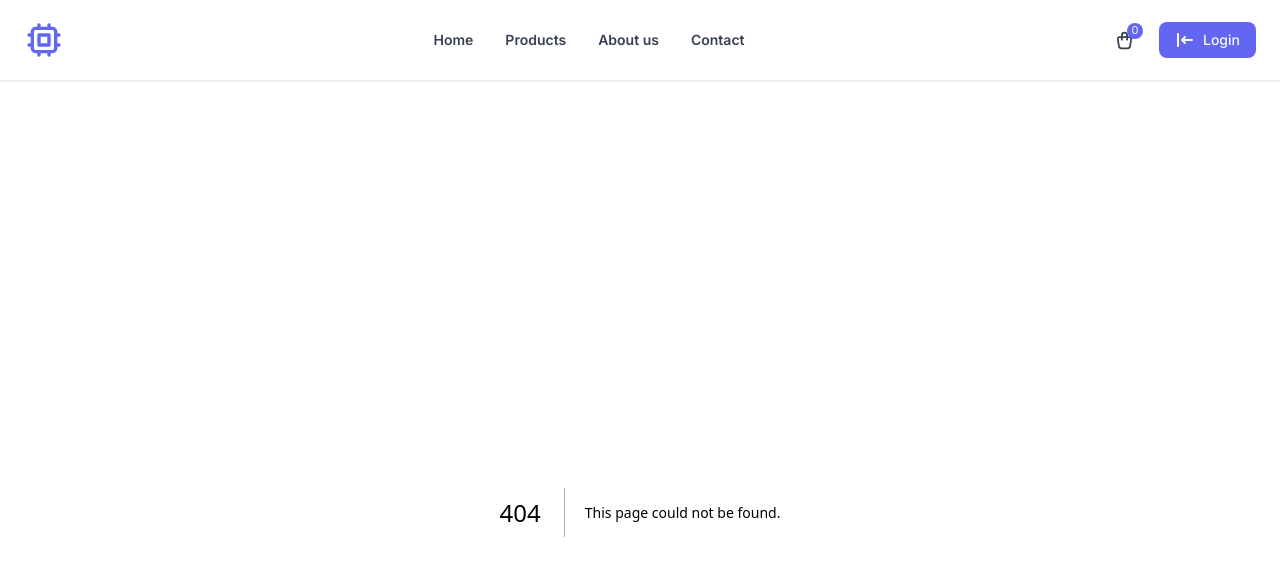
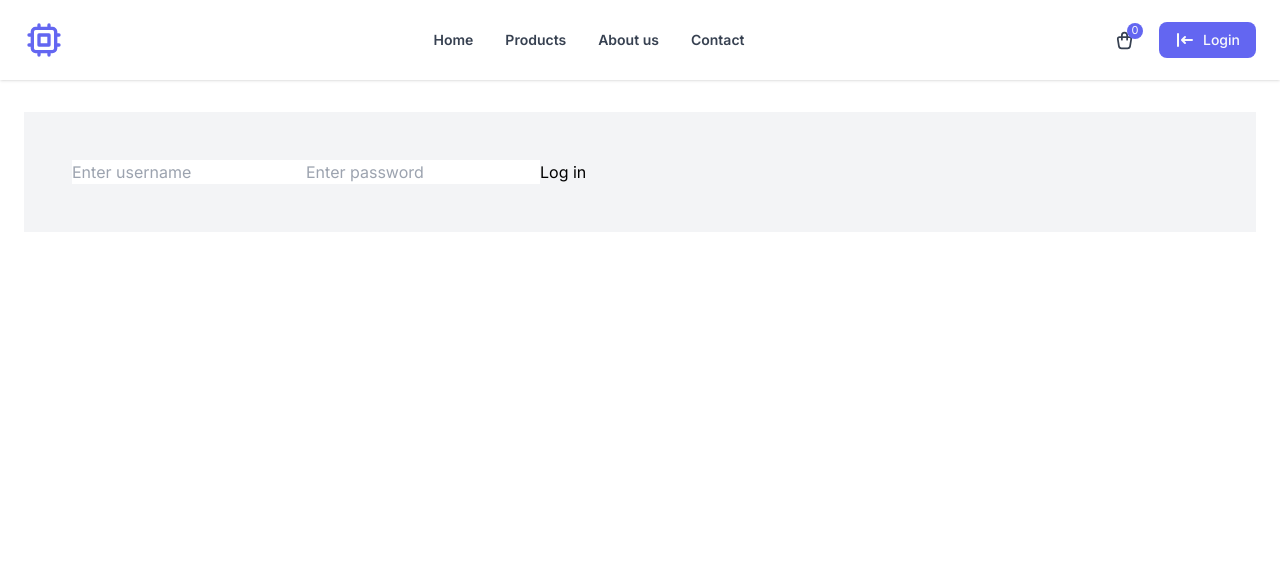
Before and after one commit to Masoud61UI/OneShot-shop, a Next.js app: page /login in a window 1280 px wide. Before the commit this address had no page. Shown: the top 576 px of the page. Built offline with nearby package versions, Linux system fonts and the light colour scheme.

Commit message:
Edit some of pages

```diff
--- /dev/null
+++ b/src/app/(auth)/login/page.tsx
@@ -0,0 +1,9 @@
+import SignInUi from "@/components/signInUi/SignInUi";
+
+export default function page() {
+  return (
+    <>
+      <SignInUi />
+    </>
+  );
+}
--- /dev/null
+++ b/src/app/(auth)/register/page.tsx
@@ -0,0 +1,5 @@
+export default function page() {
+  return (
+    <div>register</div>
+  )
+}
--- a/src/app/ShoppingCartProvider.tsx
+++ b/src/app/ShoppingCartProvider.tsx
@@ -1,8 +1,10 @@
 "use client";
 
-import { createContext, useContext } from "react";
+import { createContext, useContext, useEffect, useState } from "react";
 import { CardItem, IChildren } from "@/app/lib/definitions";
 import { useLocalStorage } from "./lib/useLocalStorage";
+import { logIn } from "@/services/api";
+import { redirect } from "next/navigation";
 
 interface ShoppingCartContexts {
   cartItems: CardItem[];
@@ -11,6 +13,9 @@ interface ShoppingCartContexts {
   getProductQty: (id: number) => number;
   handleRemoveProduct: (id: number) => void;
   cartQty: number;
+  isLogin: boolean;
+  handleLogIn: (username: string, password: string) => void;
+  handleLogOut: () => void;
 }
 
 export const ShoppingCartContext = createContext({} as ShoppingCartContexts);
@@ -20,7 +25,10 @@ export const useShoppingCartContext = () => {
 };
 
 export function ShoppingCartProvider({ children }: IChildren) {
-  const [cartItems, setCartItems] = useLocalStorage<CardItem[]>( "cartItems" ,[]);
+  const [cartItems, setCartItems] = useLocalStorage<CardItem[]>(
+    "cartItems",
+    []
+  );
 
   const handleIncreaseProductQty = (id: number) => {
     setCartItems((currentItem) => {
@@ -68,6 +76,35 @@ export function ShoppingCartProvider({ children }: IChildren) {
 
   const cartQty = cartItems.reduce((totalQty, item) => totalQty + item.qty, 0);
 
+  const [isLogin, setIsLogin] = useState(false);
+
+  const handleLogIn = (username: string, password: string) => {
+    logIn(username, password).finally(() => {
+      // "I used finally instead of then, because I didn't have an API."
+
+      let token = "dfjkvlsnvvlkdfvldmfvvlfdnvldkfnvldfvfdhbgdughfuiehrifvuhs";
+      localStorage.setItem("token", token);
+      // And I know I have to save it in a cookie :)
+
+      setIsLogin(true);
+      redirect("/");
+    });
+  };
+
+  const handleLogOut = () => {
+    setIsLogin(false);
+    localStorage.removeItem("token");
+    redirect("/login");
+  };
+
+  useEffect(() => {
+    let token = localStorage.getItem("token");
+
+    if (token) {
+      setIsLogin(true);
+    }
+  }, []);
+
   return (
     <ShoppingCartContext.Provider
       value={{
@@ -77,6 +114,9 @@ export function ShoppingCartProvider({ children }: IChildren) {
         getProductQty,
         handleRemoveProduct,
         cartQty,
+        isLogin,
+        handleLogIn,
+        handleLogOut,
       }}
     >
       {children}
--- /dev/null
+++ b/src/app/cart/@login/page.tsx
@@ -0,0 +1,9 @@
+import Link from "next/link";
+
+export default function LoginCart() {
+  return (
+    <div className="mt-20">
+      <Link href={"/login"}>Please Log in</Link>
+    </div>
+  );
+}
--- a/src/app/cart/page.tsx
+++ b/src/app/cart/page.tsx
@@ -1,52 +1,12 @@
-"use client";
-
-import CartItem from "@/components/cartItem/CartItem";
-import Container from "@/components/container/Container";
-import { useShoppingCartContext } from "../ShoppingCartProvider";
-
+import ShoppingCart from "@/components/shoppingCart/ShoppingCart";
 
 export default function page() {
-  const { cartItems } = useShoppingCartContext();
-
   return (
-    <div className="mt-14 max-w-6xl mx-auto">
-      <Container>
-        <h1 className="text-lg lg:text-3xl font-bold text-center text-gray-800 pb-8 border-b border-gray-200">
-          Shopping Cart
-        </h1>
-
-        <div className="grid lg:grid-cols-3 gap-10 items-start mt-4">
-          <div className="lg:col-span-2 divide-y">
-            {cartItems.map((item) => (
-              <CartItem {...item} />
-            ))}
-          </div>
-
-          <div className="bg-gradient-to-tr from-indigo-400 via-indigo-200 to-indigo-50 rounded p-6 lg:sticky top-0">
-            <h2 className="text-lg font-bold text-gray-800">Order summary</h2>
-            <ul className="text-gray-800 mt-6 space-y-3">
-              <li className="flex flex-wrap gap-4 text-sm">
-                Subtotal <span className="ml-auto font-bold">$44.00</span>
-              </li>
-              <li className="flex flex-wrap gap-4 text-sm">
-                Shipping <span className="ml-auto font-bold">$4.00</span>
-              </li>
-              <li className="flex flex-wrap gap-4 text-sm">
-                Tax <span className="ml-auto font-bold">$4.00</span>
-              </li>
-              <li className="flex flex-wrap gap-4 text-sm font-bold">
-                Total <span className="ml-auto">$52.00</span>
-              </li>
-            </ul>
-            <button
-              type="button"
-              className="mt-6 text-sm px-6 py-3 w-full bg-indigo-600 hover:bg-indigo-700 text-white rounded"
-            >
-              Make Payment
-            </button>
-          </div>
-        </div>
-      </Container>
+    <div className="max-w-6xl mx-auto mt-14">
+      <h1 className="text-lg lg:text-3xl font-bold text-center text-gray-800 pb-8 border-b border-gray-200">
+        Shopping Cart
+      </h1>
+      <ShoppingCart />
     </div>
   );
 }
--- a/src/components/header/Header.tsx
+++ b/src/components/header/Header.tsx
@@ -7,7 +7,10 @@ import { TbShoppingBag } from "react-icons/tb";
 import { useShoppingCartContext } from "@/app/ShoppingCartProvider";
 
 export default function Header() {
-  const { cartQty } = useShoppingCartContext();
+  const { cartQty, handleLogIn, handleLogOut, isLogin } =
+    useShoppingCartContext();
+
+  const isLoggedIn = isLogin;
 
   return (
     <nav className="bg-white shadow w-full mb-8">
@@ -39,7 +42,11 @@ export default function Header() {
                 {cartQty}
               </span>
             </Link>
-            <button className="px-4 py-2 bg-indigo-500 hover:bg-indigo-600 text-gray-50 rounded-lg flex items-center gap-2 transition duration-180 ease-out hover:ease-in">
+            <button className="px-4 py-2 bg-indigo-500 hover:bg-indigo-600 text-gray-50 rounded-lg transition duration-180 ease-out hover:ease-in text-sm font-medium">
+              {isLoggedIn ? (
+                <div onClick={handleLogOut}>Log Out</div>
+              ) : (
+                <Link className="flex items-center gap-2" href="/login">
                   <svg
                     xmlns="http://www.w3.org/2000/svg"
                     className="h-5 w-5"
@@ -52,7 +59,9 @@ export default function Header() {
                       clip-rule="evenodd"
                     />
                   </svg>
-              <span className="text-sm font-medium">Login</span>
+                  <span>Login</span>
+                </Link>
+              )}
             </button>
           </div>
         </div>
--- /dev/null
+++ b/src/components/shoppingCart/ShoppingCart.tsx
@@ -0,0 +1,54 @@
+"use client";
+
+import CartItem from "@/components/cartItem/CartItem";
+import Container from "@/components/container/Container";
+import { useShoppingCartContext } from "@/app/ShoppingCartProvider";
+import LoginCart from "@/app/cart/@login/page";
+
+export default function ShoppingCart() {
+  const { cartItems, isLogin } = useShoppingCartContext();
+
+  const isLoggedIn = isLogin;
+
+  return isLoggedIn ? (
+    <>
+      <Container>
+        <div className="grid lg:grid-cols-3 gap-10 items-start mt-4">
+          <div className="lg:col-span-2 divide-y">
+            {cartItems.map((item) => (
+              <CartItem {...item} />
+            ))}
+          </div>
+
+          <div className="bg-gradient-to-tr from-indigo-400 via-indigo-200 to-indigo-50 rounded p-6 lg:sticky top-0">
+            <h2 className="text-lg font-bold text-gray-800">Order summary</h2>
+            <ul className="text-gray-800 mt-6 space-y-3">
+              <li className="flex flex-wrap gap-4 text-sm">
+                Subtotal <span className="ml-auto font-bold">$44.00</span>
+              </li>
+              <li className="flex flex-wrap gap-4 text-sm">
+                Shipping <span className="ml-auto font-bold">$4.00</span>
+              </li>
+              <li className="flex flex-wrap gap-4 text-sm">
+                Tax <span className="ml-auto font-bold">$4.00</span>
+              </li>
+              <li className="flex flex-wrap gap-4 text-sm font-bold">
+                Total <span className="ml-auto">$52.00</span>
+              </li>
+            </ul>
+            <button
+              type="button"
+              className="mt-6 text-sm px-6 py-3 w-full bg-indigo-600 hover:bg-indigo-700 text-white rounded"
+            >
+              Make Payment
+            </button>
+          </div>
+        </div>
+      </Container>
+    </>
+  ) : (
+    <Container>
+      <LoginCart />
+    </Container>
+  );
+}
--- /dev/null
+++ b/src/components/signInUi/SignInUi.tsx
@@ -0,0 +1,54 @@
+"use client";
+
+import { useShoppingCartContext } from "@/app/ShoppingCartProvider";
+import Container from "@/components/container/Container";
+import { redirect } from "next/navigation";
+import { useState } from "react";
+
+export default function SignInUi() {
+  const { handleLogIn, isLogin } = useShoppingCartContext();
+
+  const [user, setUser] = useState({
+    username: "",
+    password: "",
+  });
+
+  const handleChangeInputs = (e: React.ChangeEvent<HTMLInputElement>) => {
+    const { name, value } = e.target;
+
+    setUser({
+      ...user,
+      [name]: value,
+    });
+  };
+
+  const isLoggedIn = isLogin;
+
+  return isLoggedIn ? (
+    redirect("/")
+  ) : (
+    <>
+      <Container>
+        <div className="bg-gray-100 p-12">
+          <input
+            onChange={handleChangeInputs}
+            type="text"
+            placeholder="Enter username"
+            name="username"
+            value={user.username}
+          />
+          <input
+            onChange={handleChangeInputs}
+            type="password"
+            placeholder="Enter password"
+            name="password"
+            value={user.password}
+          />
+          <button onClick={() => handleLogIn(user.username, user.password)}>
+            Log in
+          </button>
+        </div>
+      </Container>
+    </>
+  );
+}
--- a/src/services/api.ts
+++ b/src/services/api.ts
@@ -15,3 +15,16 @@ export async function getProduct(id: string | number) {
 
   return data;
 }
+
+export async function logIn(username: string, password: string) {
+  const { data } = await apiUrl({
+    method: "POST",
+    url: "/login",
+    data: {
+      username,
+      password,
+    },
+  });
+
+  return data;
+}
```
Also changed, not shown: src/components/cartItem/CartItem.tsx (+6 -5 lines). Lines whose indentation alone changed are shown as unchanged.
